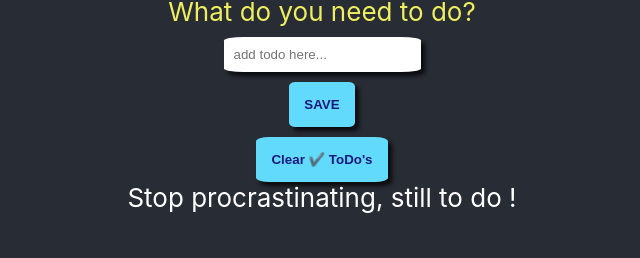
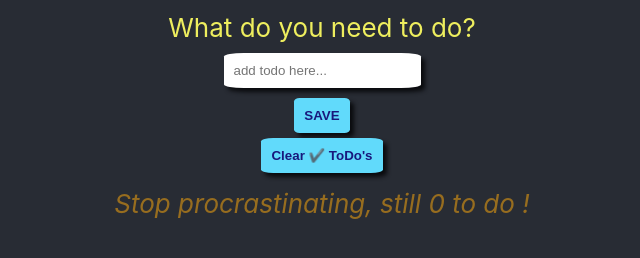
Before and after one commit to Jonathanazerty/intro-react, a React (Create React App) app: page / in a window 1280 px wide. Shown: the part 426-684 px from the top of the page, without its empty margins (318-958 px from the left). Built offline with nearby package versions, Linux system fonts and the light colour scheme.

Commit message:
correcting mistake & CSS

```diff
--- a/src/App.css
+++ b/src/App.css
@@ -26,11 +26,22 @@
   color: #61dafb;
 }
 
-#submit, #clear{
+#submit{
   margin-top: 10px;
   background-color: #61dafb;
   color: rgb(24, 24, 124);
-  padding: 15px;
+  padding: 10px;
+  border: none;
+  border-radius: 10%;
+  box-shadow: 4px 4px 4px #0a0b0e;
+  font-weight: bold;
+}
+
+#clear{
+  margin-top: 5px;
+  background-color: #61dafb;
+  color: rgb(24, 24, 124);
+  padding: 10px;
   border: none;
   border-radius: 10%;
   box-shadow: 4px 4px 4px #0a0b0e;
@@ -53,6 +64,12 @@
   color: rgb(238, 238, 94);
 }
 
+#number{
+  color: rgb(151, 109, 31);
+  margin-top: 15px;
+  margin-bottom: 10px;
+}
+
 h1{
   color: rgb(180, 47, 47);
 }
--- a/src/ToDoList.js
+++ b/src/ToDoList.js
@@ -1,5 +1,5 @@
 import React, {useRef, useState, useEffect} from 'react';
-import mapToDos from './mapToDos';
+import MapToDos from './MapToDos';
 import { v4 as uuidv4 } from "uuid";
 
 const LOCAL_STORAGE_KEY = 'todoApp.todos';
@@ -46,9 +46,8 @@ export default function ToDoList() {
             <input ref={inputRef} type="text" name="addToDo" id="addToDo" placeholder="add todo here..." />
             <input onClick={clickHandler} type="submit" value="SAVE" id="submit"/>
             <button onClick={clearCheckedToDos} id="clear"> Clear ✔️ ToDo's</button>
-            <div> Stop procrastinating, {todos.filter(todo => !todo.complete).lengte} still to do !</div>
-            <br></br>
-            < mapToDos todos={todos} checkToDo={checkToDo}/>
+            <div id="number"><i>Stop procrastinating, still {todos.filter(todo => !todo.complete).length} to do !</i> </div>
+            < MapToDos todos={todos} checkToDo={checkToDo}/>
         </>
     );
 
```
